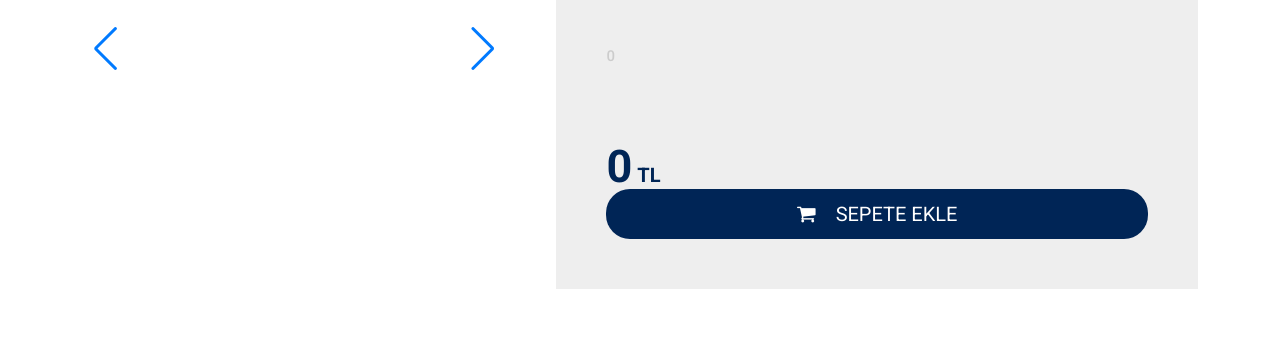
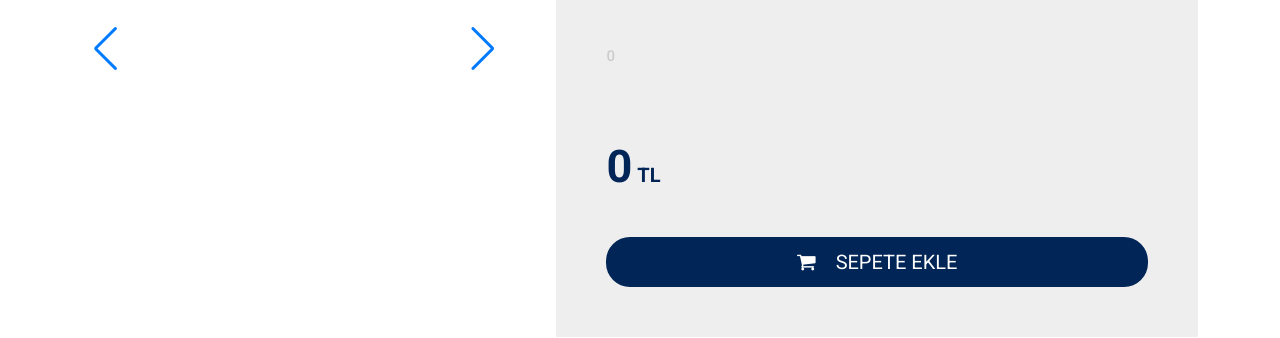
Before and after one commit to pdetonator/final-project, a PHP site: template app/views/product.php in a window 1280 px wide. Shown: the part 31-369 px from the top of the page. Run offline with PHP 8.4, Linux system fonts and the light colour scheme; the template is opened without the code that fills it, so the values that code supplies are empty.

Commit message:
Ürün seçeneği yok ise oluşan css bozukluğu giderildi

```diff
--- a/app/views/product.php
+++ b/app/views/product.php
@@ -48,6 +48,8 @@
                         </div>
                         <?php endforeach; ?>
                     </div>
+                    <?php else : ?>
+                    <div class="my-5"></div>
                     <?php endif; ?>
                     <div class="add-to__basket">
                         <button type="button" id="add-to-basket">
```
